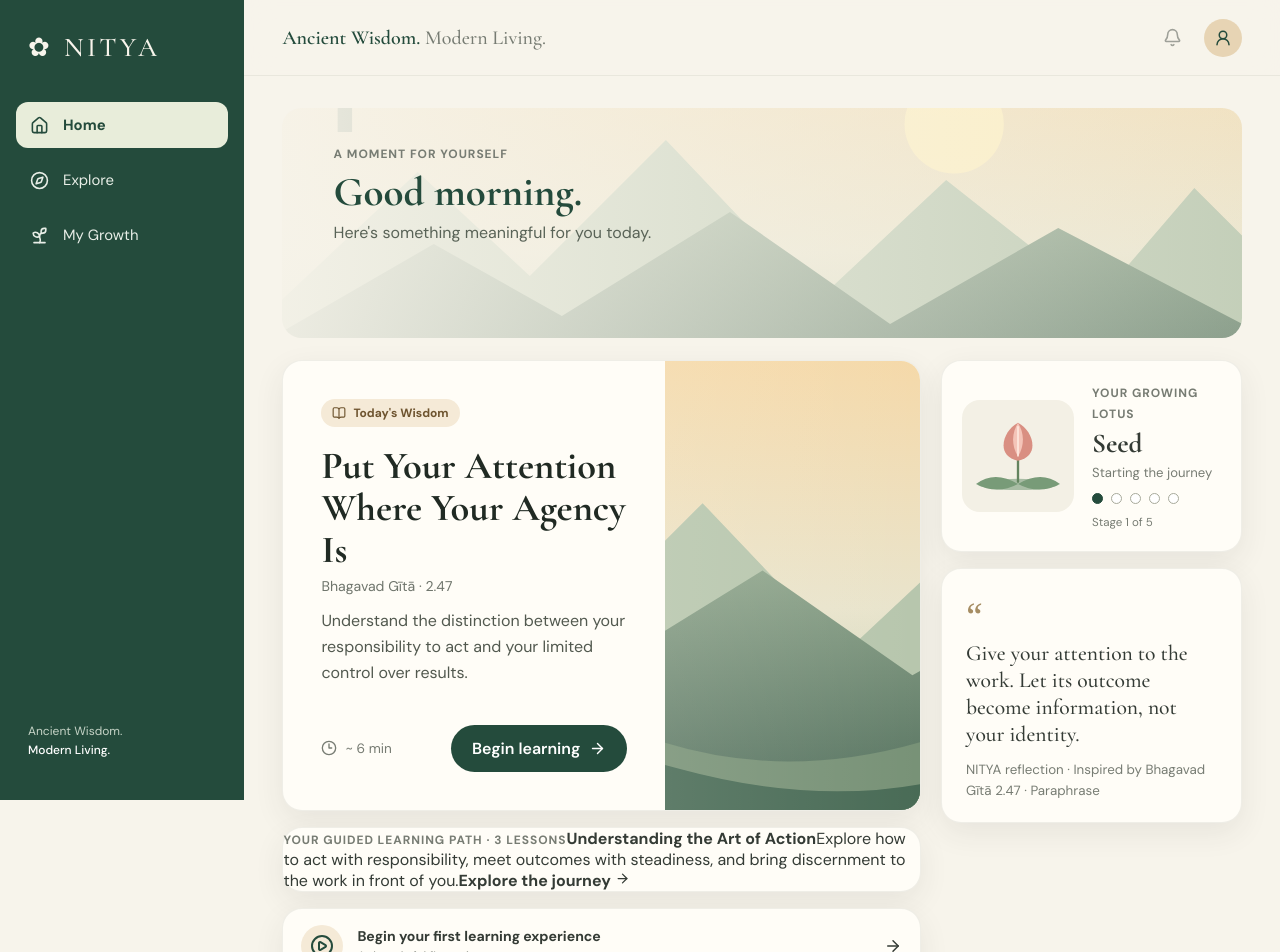
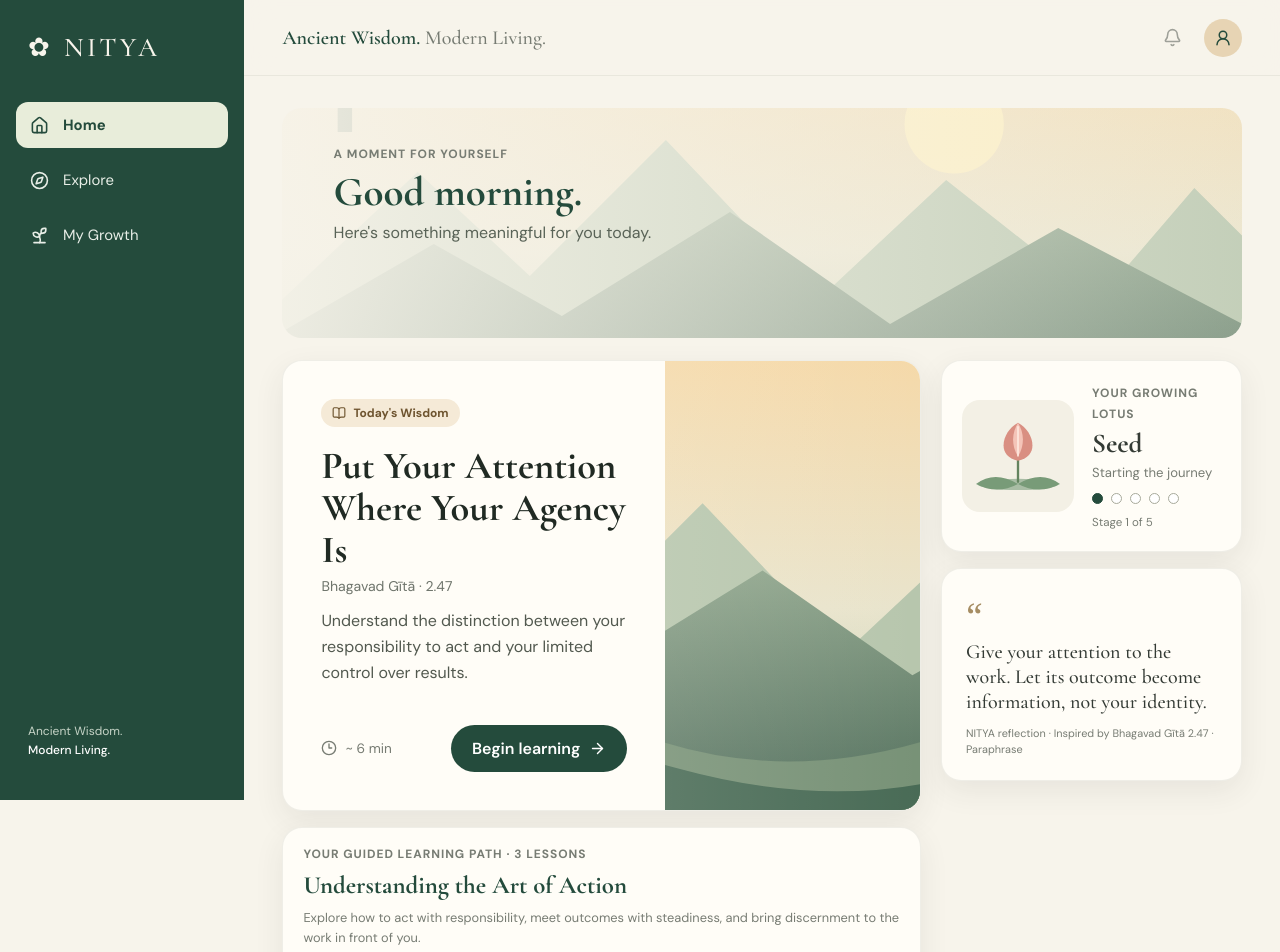
Before and after one commit to rskr28/Nitya, a React (Vite) app: page / in a window 1280 px wide. Shown: the top 952 px of the page. Built offline with nearby package versions, Linux system fonts and the light colour scheme.

Commit message:
Style guided journey card and editorial reflection

```diff
--- a/src/pages/Home/index.css
+++ b/src/pages/Home/index.css
@@ -1 +1,8 @@
  .home-hero{min-height:230px;border-radius:var(--radius);padding:34px clamp(22px,4vw,52px);margin-bottom:22px;display:flex;align-items:flex-start;background:linear-gradient(90deg,rgba(247,244,235,.92),rgba(247,244,235,.2)),url('/images/landscape.svg') center 48%/cover no-repeat;overflow:hidden}.home-hero h1{color:var(--forest);margin-top:9px}.home-hero p{color:#596357;margin:0}.home-grid{display:grid;grid-template-columns:minmax(0,1.7fr) minmax(270px,.8fr);gap:20px}.home-main,.home-lotus{display:grid;align-content:start;gap:16px}.continue-card{display:flex;align-items:center;gap:14px;padding:16px 18px}.continue-card__icon{width:42px;height:42px;display:grid;place-items:center;border-radius:50%;background:var(--gold-pale);color:var(--forest)}.continue-card>span:nth-child(2){display:grid;gap:3px;flex:1}.continue-card strong{font-size:.88rem}.continue-card small{font-size:.75rem;color:var(--muted)}.quote-card{padding:22px 24px;background:#f2ecdd}.quote-card>span{font-family:Georgia,serif;font-size:36px;color:#a68d63}.quote-card p{font-family:'Cormorant Garamond',serif;font-size:1.35rem;font-style:italic;line-height:1.25;margin:0 0 10px}.quote-card small{color:var(--muted)}
+.home-journey-card{padding:18px 20px;display:grid;gap:8px;border:1px solid var(--line);transition:border-color .2s,transform .2s}
+.home-journey-card:hover{border-color:var(--sage);transform:translateY(-1px)}
+.home-journey-card>strong{font-family:'Cormorant Garamond',serif;font-size:1.55rem;color:var(--forest)}
+.home-journey-card>span:not(.eyebrow){font-size:.8rem;line-height:1.55;color:var(--muted)}
+.home-journey-card>b{display:flex;align-items:center;gap:6px;color:var(--forest);font-size:.78rem;margin-top:4px}
+.quote-card p{font-family:'Cormorant Garamond',serif;font-size:1.25rem;font-style:normal}
+.quote-card small{font-size:.68rem;line-height:1.5;display:block}
```
